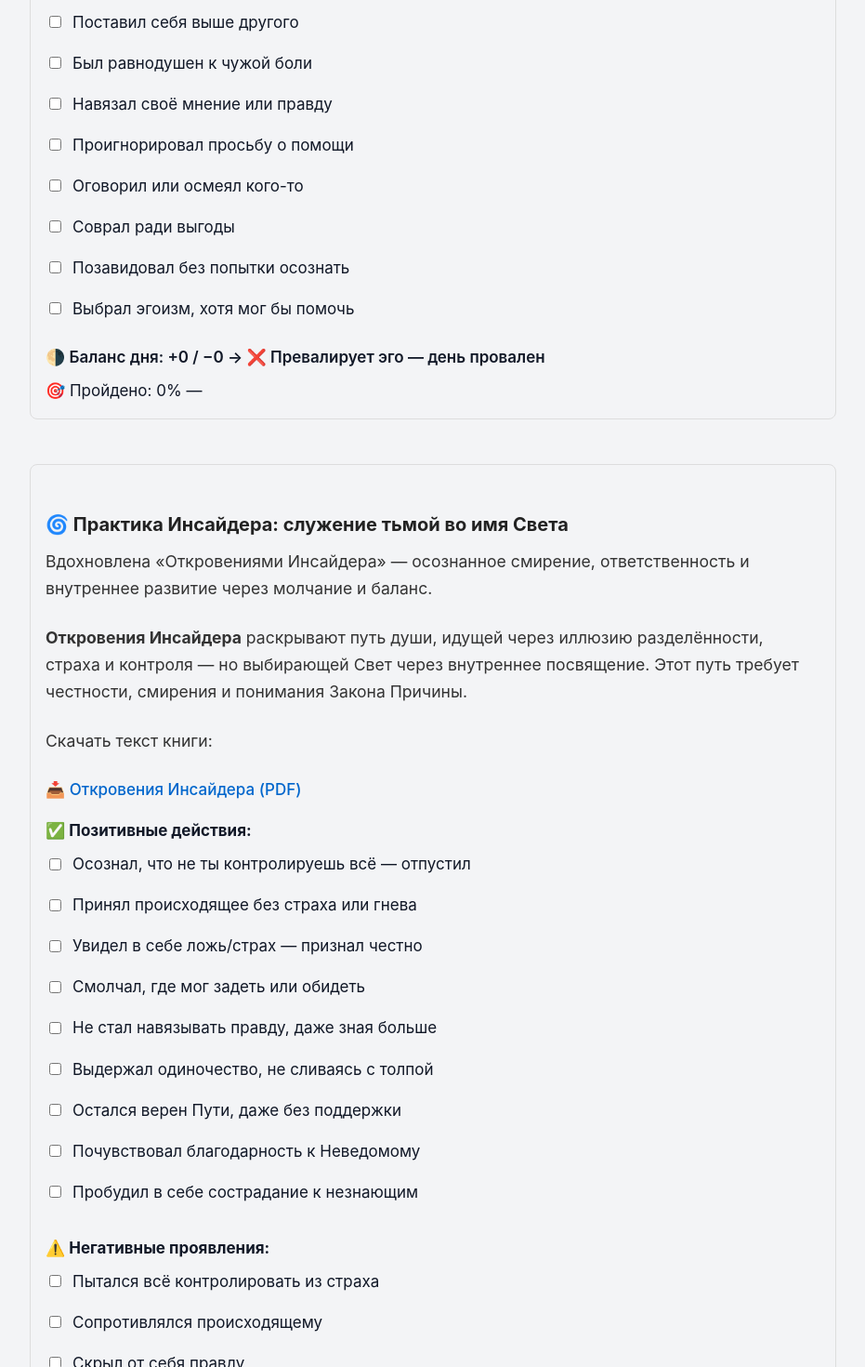
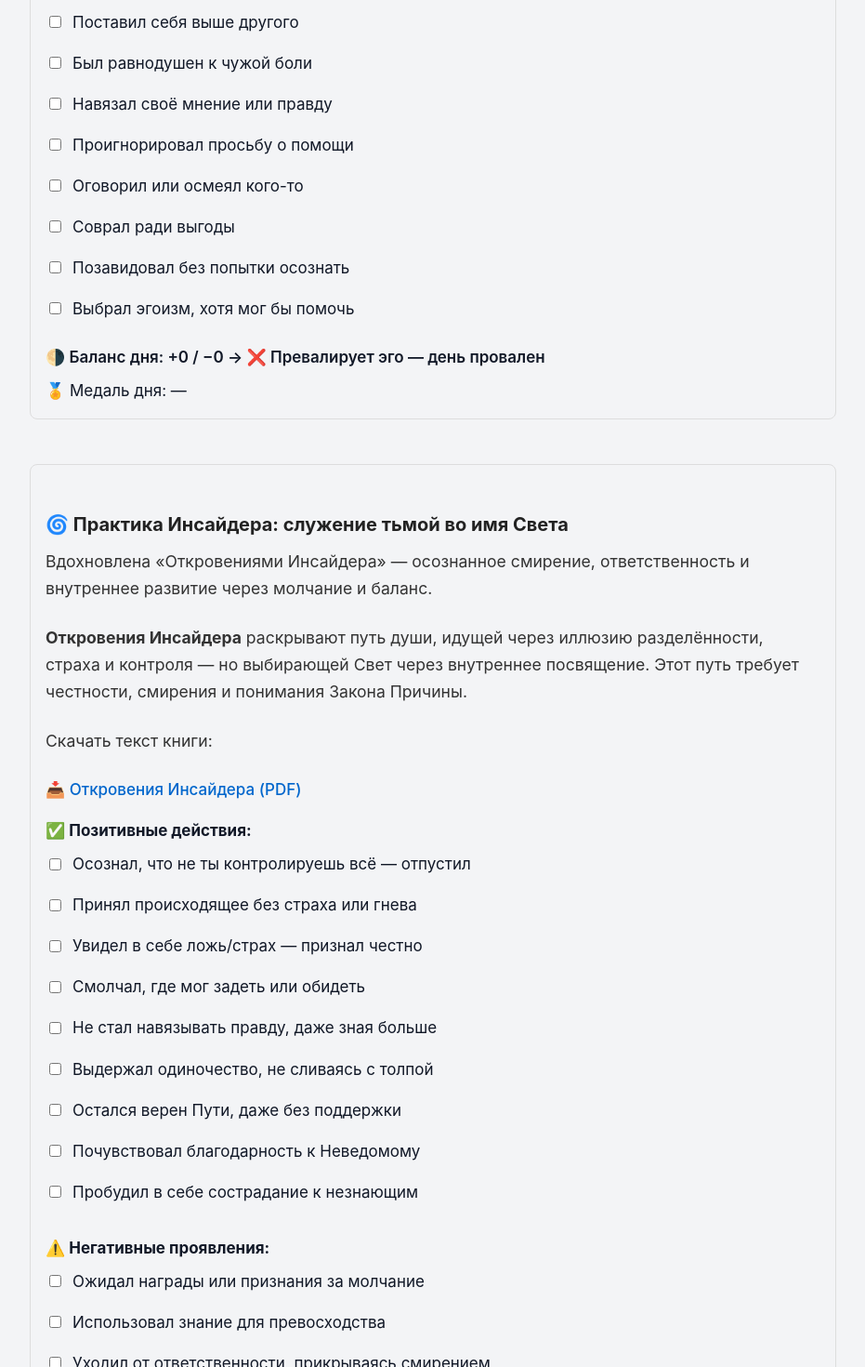
Before and after one commit to kardinalmarkov/terra-zetetica, a Next.js app: page /practices in a window 1280 px wide. Shown: the part 1330-2800 px from the top of the page at 93% size, without its empty margins (174-1105 px from the left). Built offline with nearby package versions, Linux system fonts and the light colour scheme.

Commit message:
Update practices.js

```diff
--- a/pages/practices.js
+++ b/pages/practices.js
@@ -51,60 +51,34 @@ const checklistData = {
       'Пробудил в себе сострадание к незнающим'
     ],
     negatives: [
-      'Пытался всё контролировать из страха',
-      'Сопротивлялся происходящему',
-      'Скрыл от себя правду',
-      'Ранил словом или взглядом',
-      'Навязал свою истину другим',
-      'Боялся одиночества и сливался с толпой',
-      'Пошёл на компромисс с совестью',
-      'Проявил неблагодарность или уныние',
-      'Презрел невежественных вместо сострадания'
+      'Ожидал награды или признания за молчание',
+      'Использовал знание для превосходства',
+      'Уходил от ответственности, прикрываясь смирением',
+      'Поддался цинизму или презрению к невежеству',
+      'Сомневался в Пути, забывая об Источнике',
+      'Жаловался на одиночество, вместо благодарности',
+      'Утаил истину не из мудрости, а из страха',
+      'Обесценил путь других, считая его ложным',
+      'Служил лишь себе, избегая самопожертвования'
     ],
     content: `
       <p><strong>Откровения Инсайдера</strong> раскрывают путь души, идущей через иллюзию разделённости, страха и контроля — но выбирающей Свет через внутреннее посвящение. Этот путь требует честности, смирения и понимания Закона Причины.</p>
       <p>Скачать текст книги:</p>
       <a href="/materials/docs/Откровения_инсайдера.pdf" target="_blank" rel="noopener noreferrer" style="color:#0066cc;font-weight:500">📥 Откровения Инсайдера (PDF)</a>
     `
-  },
-  presence: {
-    title: '🌿 Практика Принятия и Наблюдения',
-    description:
-      'Вдохновлена учениями об Осознанности, дзен и Тишине. Суть — быть, наблюдать, принимать без суждений.',
-    items: [
-      'Остановился и сделал 3 глубоких вдоха',
-      'Осознал, что чувствуешь прямо сейчас',
-      'Наблюдал мысли без вовлечения',
-      'Принял ситуацию без внутреннего сопротивления',
-      'Сел в тишине на 5+ минут без телефона',
-      'Смотрел на другого человека без оценки',
-      'Был в моменте во время действия (еда, прогулка)',
-      'Увидел красоту в обычном',
-      'Принял себя в несовершенстве',
-      'Был благодарен просто за бытие'
-    ],
-    negatives: [
-      'Пропустил момент осознания',
-      'Погрузился в негативную мысль',
-      'Оценивал или критиковал',
-      'Боролся с тем, что есть',
-      'Не дал себе тишины и покоя',
-      'Отвлёкся в моменте',
-      'Отказался от принятия',
-      'Закрылся от благодарности'
-    ],
-    content: `
-      <p>Принятие — не пассивность, а внутренняя готовность жить без борьбы с тем, что есть. Эта практика углубляет контакт с Источником, растворяя ложное «я».</p>
-    `
   }
 };
 
 export default function Practices() {
   const [checkedItems, setCheckedItems] = useState({});
+  const [history, setHistory] = useState([]);
 
   useEffect(() => {
     const saved = localStorage.getItem('practices_progress');
     if (saved) setCheckedItems(JSON.parse(saved));
+
+    const savedHistory = localStorage.getItem('practices_history');
+    if (savedHistory) setHistory(JSON.parse(savedHistory));
   }, []);
 
   useEffect(() => {
@@ -125,20 +99,30 @@ export default function Practices() {
   };
 
   const resetDay = () => {
+    const todaySummary = {};
+    Object.keys(checklistData).forEach((key) => {
+      const positives = checkedItems[key]?.length || 0;
+      const negatives = checkedItems[`${key}_neg`]?.length || 0;
+      todaySummary[key] = { positives, negatives };
+    });
+    const date = new Date().toISOString().split('T')[0];
+    const updatedHistory = [...history, { date, summary: todaySummary }];
+    localStorage.setItem('practices_history', JSON.stringify(updatedHistory));
+    setHistory(updatedHistory);
     setCheckedItems({});
   };
 
   const count = (key) => {
     const positives = checkedItems[key]?.length || 0;
     const negatives = checkedItems[`${key}_neg`]?.length || 0;
-    const total = checklistData[key].items.length;
-    const score = positives - negatives;
-    const percentage = Math.round((positives / total) * 100);
-    let message = '';
-    if (positives >= 9) message = '🥇 Проводник Света';
-    else if (positives >= 6) message = '🥈 Служение в действии';
-    else if (positives >= 3) message = '🥉 Доброе намерение';
-    return { positives, negatives, score, percentage, message };
+    return { positives, negatives };
+  };
+
+  const getMedal = (positives) => {
+    if (positives >= 9) return '🥇 Проводник Света';
+    if (positives >= 6) return '🥈 Служение в действии';
+    if (positives >= 3) return '🥉 Доброе намерение';
+    return '—';
   };
 
   return (
@@ -151,22 +135,23 @@ export default function Practices() {
         <h1>🌟 Практики внутреннего развития</h1>
         <p>Простые шаги на Пути Пробуждения, которые можно начать уже сегодня. Отмечайте, что удалось выполнить.</p>
 
-        <details style={{ marginBottom: '1rem' }}>
-          <summary style={{ cursor: 'pointer' }}>📘 Пояснение и легенда</summary>
-          <ul style={{ marginTop: '0.5rem' }}>
-            <li><strong>Чекбоксы:</strong> ставьте отметку за каждое выполненное действие.</li>
-            <li><strong>Баланс дня:</strong> считается как разница между позитивными и негативными.</li>
-            <li><strong>Медальки:</strong> 3+ ✅ — 🥉, 6+ — 🥈, 9+ — 🥇.</li>
-            <li><strong>Процент выполнения:</strong> считается от общего количества.</li>
+        <details style={{ margin: '1rem 0' }}>
+          <summary style={{ cursor: 'pointer', fontWeight: 'bold' }}>📘 Легенда и ранги</summary>
+          <ul>
+            <li>🥉 3+ — Доброе намерение</li>
+            <li>🥈 6+ — Служение в действии</li>
+            <li>🥇 9+ — Проводник Света</li>
+            <li>🌗 Баланс дня: если + > − — день прошёл на Свет</li>
           </ul>
         </details>
 
         <button onClick={resetDay} style={{ margin: '1rem 0', background: '#eee', padding: '0.5rem 1rem', borderRadius: 6 }}>
-          🔄 Сбросить отметки за день
+          🔄 Сбросить отметки за день и сохранить в историю
         </button>
 
         {Object.entries(checklistData).map(([key, data]) => {
-          const { positives, negatives, score, percentage, message } = count(key);
+          const { positives, negatives } = count(key);
+          const medal = getMedal(positives);
           return (
             <div key={key} style={{ marginBottom: '3rem', padding: '1rem', border: '1px solid #ddd', borderRadius: 8 }}>
               <h2>{data.title}</h2>
@@ -213,9 +198,7 @@ export default function Practices() {
                   ? '✅ Свет преобладает — ты прошёл испытание'
                   : '❌ Превалирует эго — день провален'}
               </div>
-              <div style={{ marginTop: '0.5rem' }}>
-                🎯 Пройдено: {percentage}% — {message}
-              </div>
+              <div style={{ marginTop: '0.5rem' }}>🏅 Медаль дня: {medal}</div>
             </div>
           );
         })}
```
